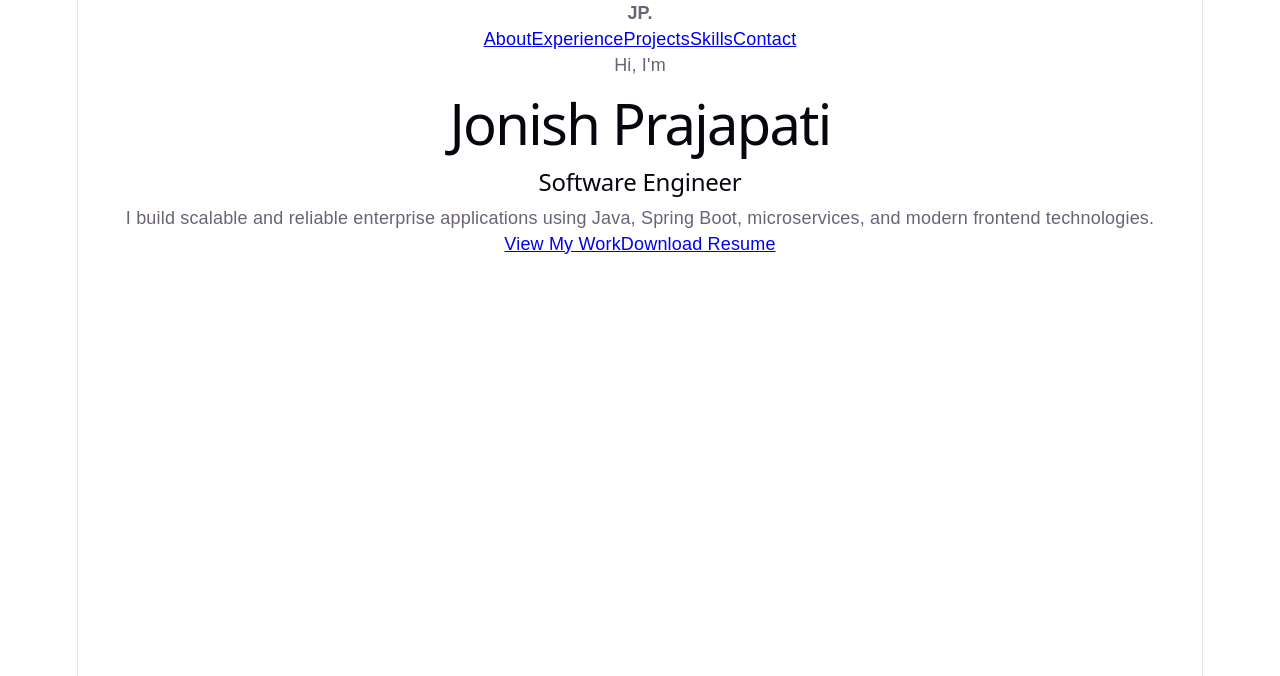
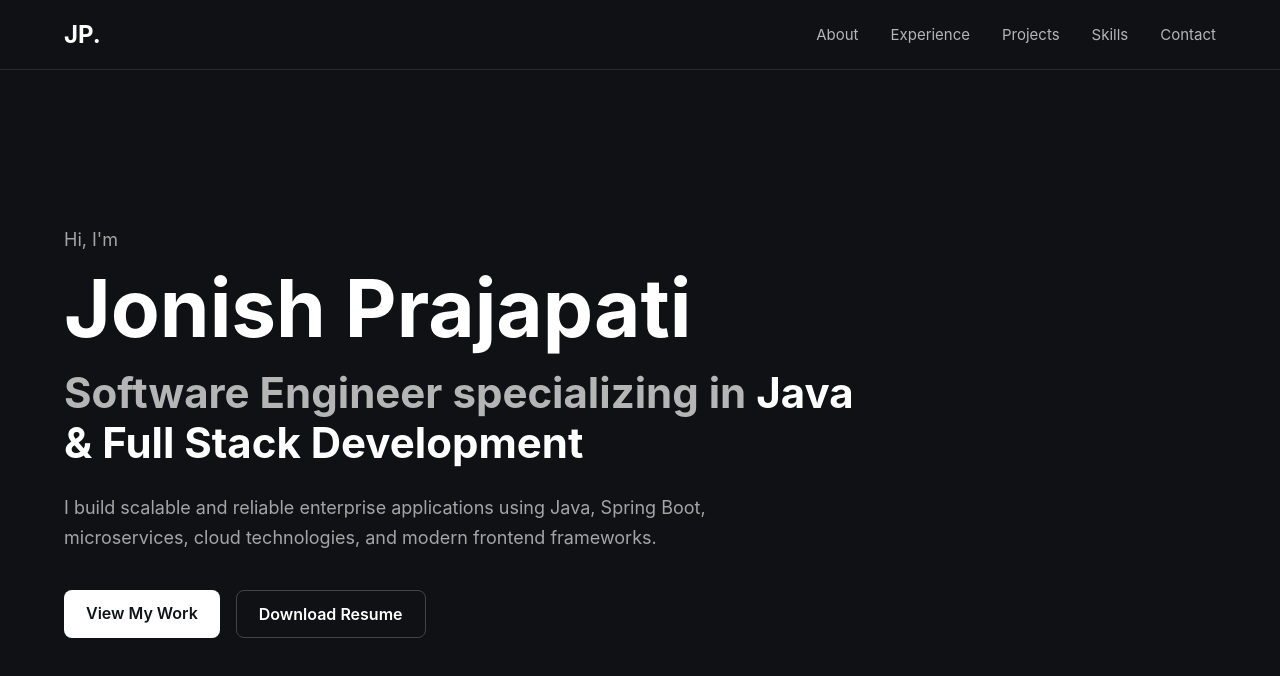
Before and after one commit to Jonish96/jonish-portfolio, a React (Vite) app: page / in a window 1280 px wide. Shown: the top 676 px of the page. Built offline with nearby package versions, Linux system fonts and the light colour scheme.

Commit message:
feat: style navbar and hero section

```diff
--- a/src/App.tsx
+++ b/src/App.tsx
@@ -1,5 +1,4 @@
 
-import './App.css'
 import Navbar from "./components/Navbar";
 import Hero from "./sections/Hero";
 function App() {
--- /dev/null
+++ b/src/components/Navbar.css
@@ -0,0 +1,38 @@
+.navbar {
+  width: 100%;
+  padding: 20px 0;
+  border-bottom: 1px solid #2a2a2a;
+}
+
+.navbar-container {
+  max-width: 1200px;
+  margin: 0 auto;
+  padding: 0 24px;
+
+  display: flex;
+  justify-content: space-between;
+  align-items: center;
+}
+
+.navbar-logo {
+  font-size: 24px;
+  font-weight: 700;
+  text-decoration: none;
+  color: #ffffff;
+}
+
+.navbar-links {
+  display: flex;
+  gap: 32px;
+}
+
+.navbar-links a {
+  color: #b5b5b5;
+  text-decoration: none;
+  font-size: 15px;
+  transition: color 0.2s ease;
+}
+
+.navbar-links a:hover {
+  color: #ffffff;
+}
--- a/src/components/Navbar.tsx
+++ b/src/components/Navbar.tsx
@@ -1,16 +1,22 @@
+import "./Navbar.css";
+
 const Navbar = () => {
   return (
-    <nav>
-      <div>
-        <strong>JP.</strong>
-      </div>
+    <nav className="navbar">
+      <div className="navbar-container">
 
-      <div>
-        <a href="#about">About</a>
-        <a href="#experience">Experience</a>
-        <a href="#projects">Projects</a>
-        <a href="#skills">Skills</a>
-        <a href="#contact">Contact</a>
+        <a href="#home" className="navbar-logo">
+          JP.
+        </a>
+
+        <div className="navbar-links">
+          <a href="#about">About</a>
+          <a href="#experience">Experience</a>
+          <a href="#projects">Projects</a>
+          <a href="#skills">Skills</a>
+          <a href="#contact">Contact</a>
+        </div>
+
       </div>
     </nav>
   );
--- a/src/index.css
+++ b/src/index.css
@@ -1,111 +1,25 @@
-:root {
-  --text: #6b6375;
-  --text-h: #08060d;
-  --bg: #fff;
-  --border: #e5e4e7;
-  --code-bg: #f4f3ec;
-  --accent: #aa3bff;
-  --accent-bg: rgba(170, 59, 255, 0.1);
-  --accent-border: rgba(170, 59, 255, 0.5);
-  --social-bg: rgba(244, 243, 236, 0.5);
-  --shadow:
-    rgba(0, 0, 0, 0.1) 0 10px 15px -3px, rgba(0, 0, 0, 0.05) 0 4px 6px -2px;
-
-  --sans: system-ui, 'Segoe UI', Roboto, sans-serif;
-  --heading: system-ui, 'Segoe UI', Roboto, sans-serif;
-  --mono: ui-monospace, Consolas, monospace;
-
-  font: 18px/145% var(--sans);
-  letter-spacing: 0.18px;
-  color-scheme: light dark;
-  color: var(--text);
-  background: var(--bg);
-  font-synthesis: none;
-  text-rendering: optimizeLegibility;
-  -webkit-font-smoothing: antialiased;
-  -moz-osx-font-smoothing: grayscale;
-
-  @media (max-width: 1024px) {
-    font-size: 16px;
-  }
-}
-
-@media (prefers-color-scheme: dark) {
-  :root {
-    --text: #9ca3af;
-    --text-h: #f3f4f6;
-    --bg: #16171d;
-    --border: #2e303a;
-    --code-bg: #1f2028;
-    --accent: #c084fc;
-    --accent-bg: rgba(192, 132, 252, 0.15);
-    --accent-border: rgba(192, 132, 252, 0.5);
-    --social-bg: rgba(47, 48, 58, 0.5);
-    --shadow:
-      rgba(0, 0, 0, 0.4) 0 10px 15px -3px, rgba(0, 0, 0, 0.25) 0 4px 6px -2px;
-  }
-
-  #social .button-icon {
-    filter: invert(1) brightness(2);
-  }
-}
-
-#root {
-  width: 1126px;
-  max-width: 100%;
-  margin: 0 auto;
-  text-align: center;
-  border-inline: 1px solid var(--border);
-  min-height: 100svh;
-  display: flex;
-  flex-direction: column;
+* {
+  margin: 0;
+  padding: 0;
   box-sizing: border-box;
 }
 
-body {
-  margin: 0;
+html {
+  scroll-behavior: smooth;
 }
 
-h1,
-h2 {
-  font-family: var(--heading);
-  font-weight: 500;
-  color: var(--text-h);
+body {
+  font-family:
+    Inter,
+    -apple-system,
+    BlinkMacSystemFont,
+    "Segoe UI",
+    sans-serif;
+
+  background-color: #0f1115;
+  color: #ffffff;
 }
 
-h1 {
-  font-size: 56px;
-  letter-spacing: -1.68px;
-  margin: 32px 0;
-  @media (max-width: 1024px) {
-    font-size: 36px;
-    margin: 20px 0;
-  }
+a {
+  color: inherit;
 }
-h2 {
-  font-size: 24px;
-  line-height: 118%;
-  letter-spacing: -0.24px;
-  margin: 0 0 8px;
-  @media (max-width: 1024px) {
-    font-size: 20px;
-  }
-}
-p {
-  margin: 0;
-}
-
-code,
-.counter {
-  font-family: var(--mono);
-  display: inline-flex;
-  border-radius: 4px;
-  color: var(--text-h);
-}
-
-code {
-  font-size: 15px;
-  line-height: 135%;
-  padding: 4px 8px;
-  background: var(--code-bg);
-}
--- /dev/null
+++ b/src/sections/Hero.css
@@ -0,0 +1,66 @@
+.hero {
+  min-height: calc(100vh - 73px);
+  display: flex;
+  align-items: center;
+}
+
+.hero-container {
+  width: 100%;
+  max-width: 1200px;
+  margin: 0 auto;
+  padding: 80px 24px;
+}
+
+.hero-intro {
+  font-size: 18px;
+  margin-bottom: 16px;
+  color: #a5a5a5;
+}
+
+.hero h1 {
+  font-size: clamp(48px, 7vw, 80px);
+  line-height: 1.05;
+  margin-bottom: 18px;
+}
+
+.hero h2 {
+  max-width: 800px;
+  font-size: clamp(26px, 4vw, 42px);
+  line-height: 1.2;
+  margin-bottom: 24px;
+  color: #b5b5b5;
+}
+
+.hero h2 span {
+  color: #ffffff;
+}
+
+.hero-description {
+  max-width: 700px;
+  font-size: 18px;
+  line-height: 1.7;
+  color: #a5a5a5;
+  margin-bottom: 36px;
+}
+
+.hero-actions {
+  display: flex;
+  gap: 16px;
+}
+
+.hero-actions a {
+  padding: 13px 22px;
+  border-radius: 8px;
+  text-decoration: none;
+  font-weight: 600;
+}
+
+.primary-button {
+  background: #ffffff;
+  color: #111318;
+}
+
+.secondary-button {
+  border: 1px solid #444;
+  color: #ffffff;
+}
--- a/src/sections/Hero.tsx
+++ b/src/sections/Hero.tsx
@@ -1,20 +1,33 @@
+import "./Hero.css";
+
 const Hero = () => {
   return (
-    <section id="home">
-      <p>Hi, I'm</p>
+    <section id="home" className="hero">
+      <div className="hero-container">
+        <p className="hero-intro">Hi, I'm</p>
 
-      <h1>Jonish Prajapati</h1>
+        <h1>Jonish Prajapati</h1>
 
-      <h2>Software Engineer</h2>
+        <h2>
+          Software Engineer specializing in{" "}
+          <span>Java & Full Stack Development</span>
+        </h2>
 
-      <p>
-        I build scalable and reliable enterprise applications using Java,
-        Spring Boot, microservices, and modern frontend technologies.
-      </p>
+        <p className="hero-description">
+          I build scalable and reliable enterprise applications using Java,
+          Spring Boot, microservices, cloud technologies, and modern frontend
+          frameworks.
+        </p>
 
-      <div>
-        <a href="#projects">View My Work</a>
-        <a href="/resume.pdf">Download Resume</a>
+        <div className="hero-actions">
+          <a href="#projects" className="primary-button">
+            View My Work
+          </a>
+
+          <a href="/resume.pdf" className="secondary-button">
+            Download Resume
+          </a>
+        </div>
       </div>
     </section>
   );
```
